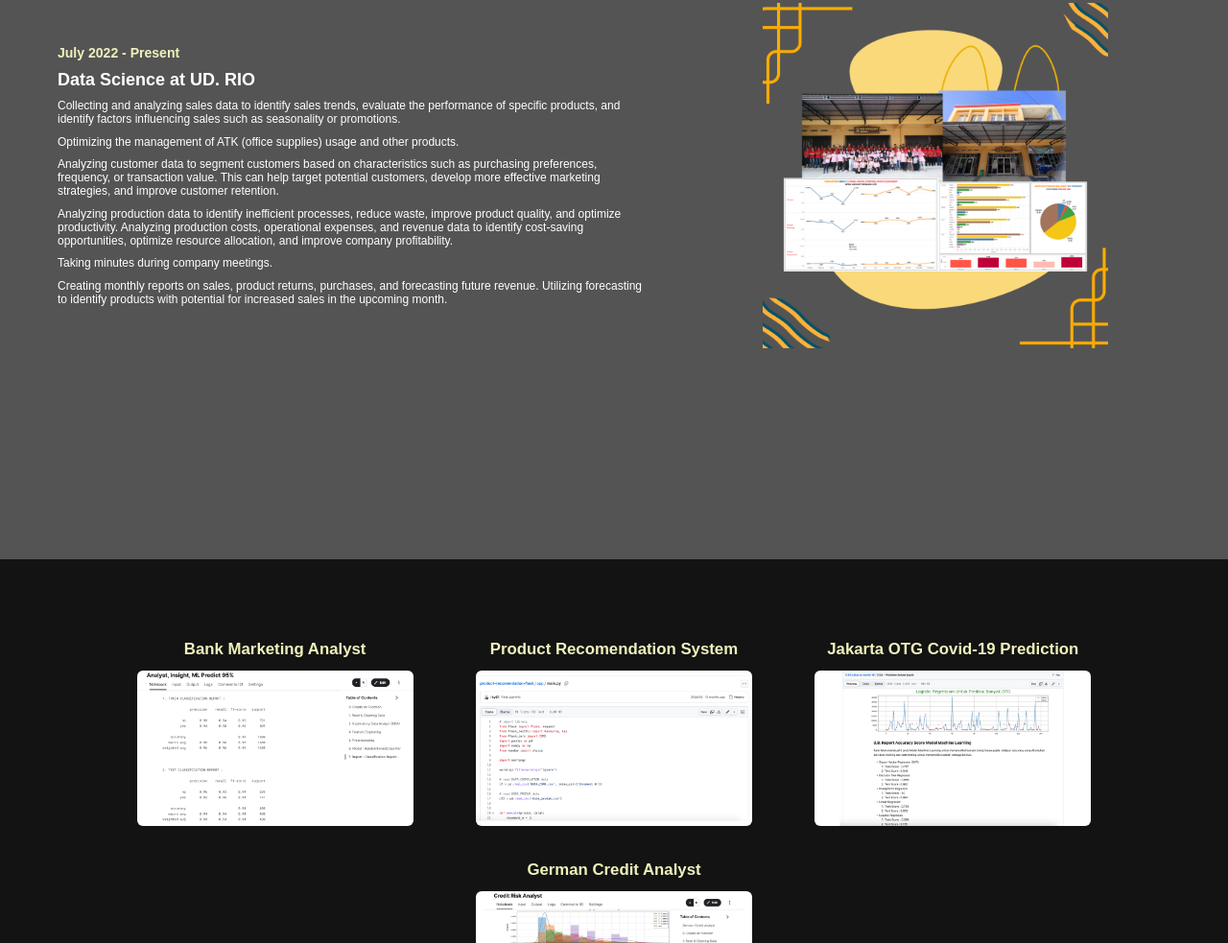
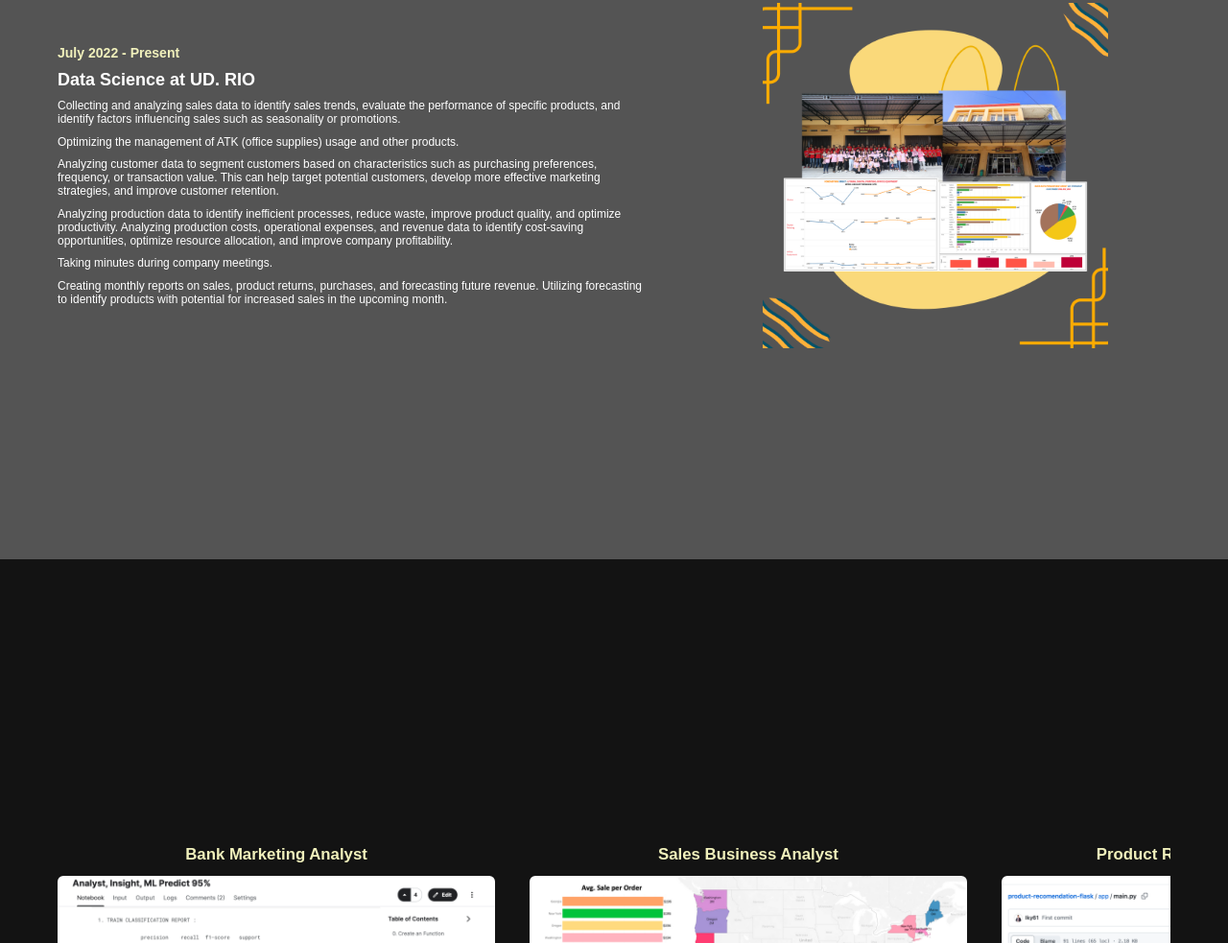
Before and after one commit to Iky61/my-portofolio, a plain HTML site: page index.html in a window 1280 px wide. Shown: the part 1817-2800 px from the top of the page at 96% size. Drawn offline with nearby package versions, Linux system fonts and the light colour scheme.

Commit message:
first commit

```diff
--- a/index.html
+++ b/index.html
@@ -130,7 +130,7 @@
                 <p>08/2023 - 09/2023</p>
               </div>
               <div class="gpa">
-                <p>Data Analyst Real World Project in Python</p>
+                <p>Data Analytics Real World Project in Python</p>
                 <p>Udemy Sertificate</p>
               </div>
             </a>
@@ -236,6 +236,13 @@
         </div>
 
         <div class="project">
+          <a href="file/Zomato Sales Analyst.pdf">
+            <h4>Sales Business Analyst</h4>
+            <img src="/img/img-project-5.png" alt="" />
+          </a>
+        </div>
+
+        <div class="project">
           <a href="https://github.com/Iky61/product-recomendation-flask">
             <h4>Product Recomendation System</h4>
             <img src="/img/img-project-2.png" alt="" />
--- a/style/style.css
+++ b/style/style.css
@@ -42,7 +42,7 @@ html {
 
 .nav-1 .navbar-nav {
   display: flex;
-  gap: 4rem;
+  gap: 2rem;
 }
 
 .nav-1 .navbar-nav a {
@@ -234,16 +234,18 @@ html {
 /* Projects Section */
 .projects {
   display: flex;
-  padding-top: 7rem;
+  height: 100vh;
+  width: 100%;
+  padding: 7rem 5rem 0 5rem;
   justify-content: space-around;
   background-color: rgb(19, 19, 19);
 }
 
 .projects .row-projects {
   display: flex;
-  justify-content: space-around;
-  max-width: 80%;
-  flex-wrap: wrap;
+  width: 100%;
+  overflow: scroll;
+  align-items: center;
   gap: 3rem;
 }
 
@@ -257,7 +259,7 @@ html {
 }
 
 .projects .row-projects .project img {
-  width: 24rem;
+  width: 38rem;
   border-radius: 0.5rem;
 }
 
```
Also changed, not shown: img/img-project-5.png (added), 2 other files.
